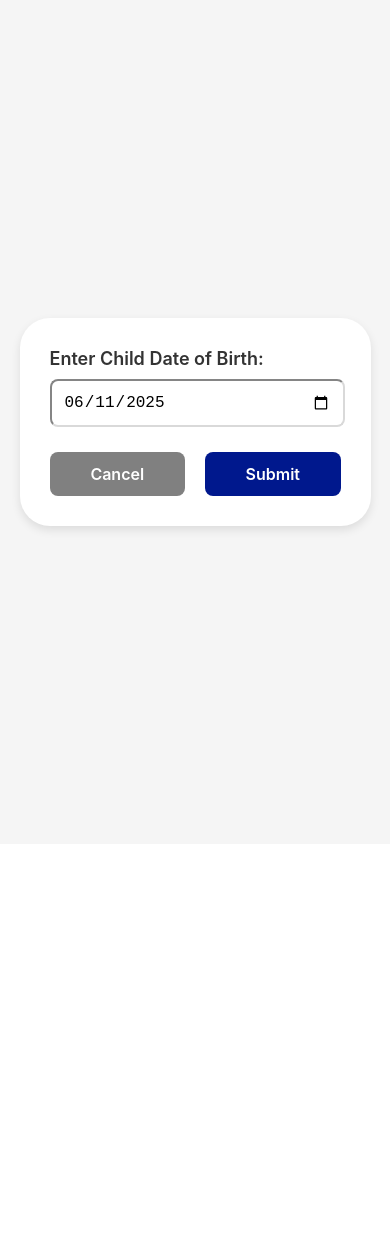
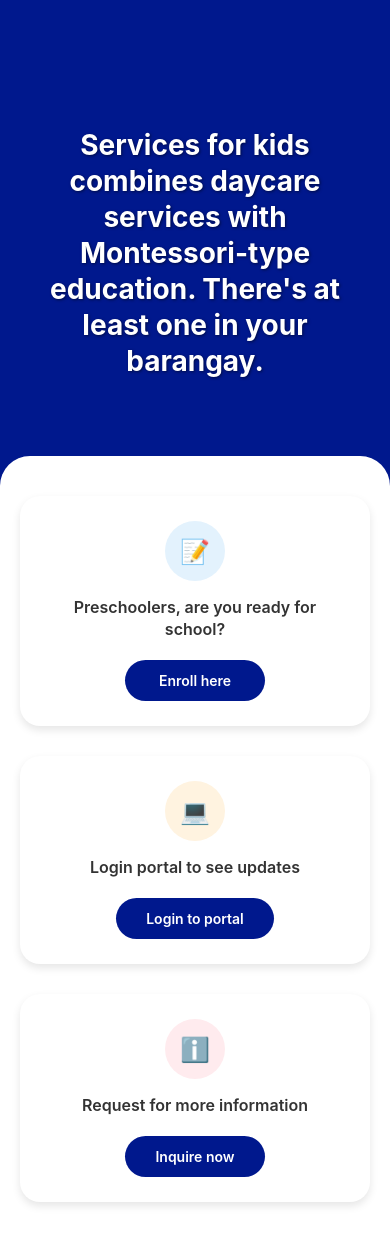
Before and after one commit to KristineS22/EDUCARE-ENROLLMENT, a React Native app: screen /HomePage in a window 390 px wide. Shown: the top 1244 px of the page. Before the commit the page ends 844 px from the top, so only its background shows below. Built offline with nearby package versions, Linux system fonts and the light colour scheme.

Commit message:
added tabs whahahha

```diff
--- a/App.js
+++ b/App.js
@@ -2,6 +2,7 @@ import React from "react";
 import { NavigationContainer } from "@react-navigation/native";
 import { createStackNavigator } from "@react-navigation/stack";
 
+import HomePage from "./components/Tabs/HomePage";
 import DateOfBirthPicker from "./components/DateOfBirthPicker";
 import AgeCheckScreen from "./components/AgeCheckScreen";
 import PreRegistrationScreen from "./components/PreRegistrationScreen";
@@ -14,7 +15,13 @@ const Stack = createStackNavigator();
 export default function App() {
   return (
     <NavigationContainer>
-      <Stack.Navigator initialRouteName="DatePicker">
+      <Stack.Navigator initialRouteName="HomePage">
+        {/* HomePage */}
+        <Stack.Screen
+          name="HomePage"
+          component={HomePage}
+          options={{ headerShown: false }}
+        />
         {/* Then go to DateOfBirthPicker */}
         <Stack.Screen
           name="DatePicker"
--- a/components/DateOfBirthPicker.js
+++ b/components/DateOfBirthPicker.js
@@ -63,6 +63,7 @@ export default function DateOfBirthPicker() {
     setBirthday(new Date());
     setErrors({ birthday: "" });
     setShowDatePicker(false);
+    navigation.goBack(); // Fixed method name
   };
 
   const handleSubmit = () => {
--- /dev/null
+++ b/components/Tabs/HomePage.js
@@ -0,0 +1,224 @@
+import React from "react";
+import {
+  View,
+  Text,
+  StyleSheet,
+  TouchableOpacity,
+  ScrollView,
+  ImageBackground,
+  Dimensions,
+} from "react-native";
+import { useNavigation } from "@react-navigation/native";
+
+const { width, height } = Dimensions.get('window');
+
+export default function HomePage() {
+  const navigation = useNavigation();
+
+  const handleEnrollHere = () => {
+    navigation.navigate("DatePicker");
+  };
+
+  const handleLoginToPortal = () => {
+    // Navigate to login screen when implemented
+    console.log("Navigate to login portal");
+  };
+
+  const handleInquireNow = () => {
+    // Navigate to inquiry screen when implemented
+    console.log("Navigate to inquiry screen");
+  };
+
+  return (
+    <ScrollView style={styles.container} showsVerticalScrollIndicator={false}>
+      {/* Hero Section */}
+      <View style={styles.heroSection}>
+        <View style={styles.heroOverlay}>
+          <View style={styles.heroContent}>
+            <Text style={styles.heroTitle}>
+              Services for kids combines daycare services with Montessori-type education. There's at least one in your barangay.
+            </Text>
+          </View>
+        </View>
+      </View>
+
+      {/* Service Cards Section */}
+      <View style={styles.servicesSection}>
+        <View style={styles.servicesContainer}>
+          {/* Enrollment Card */}
+          <TouchableOpacity
+            style={styles.serviceCard}
+            onPress={handleEnrollHere}
+            activeOpacity={0.8}
+          >
+            <View style={styles.cardIcon}>
+              <View style={styles.enrollmentIcon}>
+                <Text style={styles.iconText}>📝</Text>
+              </View>
+            </View>
+            <Text style={styles.cardTitle}>Preschoolers, are you ready for school?</Text>
+            <TouchableOpacity
+              style={styles.cardButton}
+              onPress={handleEnrollHere}
+            >
+              <Text style={styles.cardButtonText}>Enroll here</Text>
+            </TouchableOpacity>
+          </TouchableOpacity>
+
+          {/* Login Portal Card */}
+          <TouchableOpacity
+            style={styles.serviceCard}
+            onPress={handleLoginToPortal}
+            activeOpacity={0.8}
+          >
+            <View style={styles.cardIcon}>
+              <View style={styles.loginIcon}>
+                <Text style={styles.iconText}>💻</Text>
+              </View>
+            </View>
+            <Text style={styles.cardTitle}>Login portal to see updates</Text>
+            <TouchableOpacity
+              style={styles.cardButton}
+              onPress={handleLoginToPortal}
+            >
+              <Text style={styles.cardButtonText}>Login to portal</Text>
+            </TouchableOpacity>
+          </TouchableOpacity>
+
+          {/* Inquiry Card */}
+          <TouchableOpacity
+            style={styles.serviceCard}
+            onPress={handleInquireNow}
+            activeOpacity={0.8}
+          >
+            <View style={styles.cardIcon}>
+              <View style={styles.inquiryIcon}>
+                <Text style={styles.iconText}>ℹ️</Text>
+              </View>
+            </View>
+            <Text style={styles.cardTitle}>Request for more information</Text>
+            <TouchableOpacity
+              style={styles.cardButton}
+              onPress={handleInquireNow}
+            >
+              <Text style={styles.cardButtonText}>Inquire now</Text>
+            </TouchableOpacity>
+          </TouchableOpacity>
+        </View>
+      </View>
+    </ScrollView>
+  );
+}
+
+const styles = StyleSheet.create({
+  container: {
+    flex: 1,
+    backgroundColor: '#f5f5f5',
+  },
+  heroSection: {
+    height: height * 0.6,
+    justifyContent: 'center',
+    alignItems: 'center',
+    backgroundColor: '#00188D', // Added solid background color
+  },
+  heroOverlay: {
+    ...StyleSheet.absoluteFillObject,
+    backgroundColor: 'rgba(0, 24, 141, 0.3)', // Lighter overlay since we have solid background
+    justifyContent: 'center',
+    alignItems: 'center',
+    paddingHorizontal: 20,
+  },
+  heroContent: {
+    alignItems: 'center',
+    maxWidth: '90%',
+  },
+  heroTitle: {
+    fontSize: 28,
+    fontWeight: 'bold',
+    color: 'white',
+    textAlign: 'center',
+    lineHeight: 36,
+    textShadowColor: 'rgba(0, 0, 0, 0.5)',
+    textShadowOffset: { width: 1, height: 1 },
+    textShadowRadius: 3,
+  },
+  servicesSection: {
+    backgroundColor: '#ffffff',
+    marginTop: -50,
+    borderTopLeftRadius: 30,
+    borderTopRightRadius: 30,
+    paddingTop: 40,
+    paddingBottom: 40,
+    minHeight: height * 0.5,
+  },
+  servicesContainer: {
+    paddingHorizontal: 20,
+    gap: 20,
+  },
+  serviceCard: {
+    backgroundColor: '#ffffff',
+    borderRadius: 20,
+    padding: 25,
+    shadowColor: '#000',
+    shadowOffset: {
+      width: 0,
+      height: 4,
+    },
+    shadowOpacity: 0.1,
+    shadowRadius: 8,
+    elevation: 5,
+    alignItems: 'center',
+    marginBottom: 10,
+  },
+  cardIcon: {
+    marginBottom: 15,
+  },
+  enrollmentIcon: {
+    width: 60,
+    height: 60,
+    borderRadius: 30,
+    backgroundColor: '#E3F2FD',
+    justifyContent: 'center',
+    alignItems: 'center',
+  },
+  loginIcon: {
+    width: 60,
+    height: 60,
+    borderRadius: 30,
+    backgroundColor: '#FFF3E0',
+    justifyContent: 'center',
+    alignItems: 'center',
+  },
+  inquiryIcon: {
+    width: 60,
+    height: 60,
+    borderRadius: 30,
+    backgroundColor: '#FFEBEE',
+    justifyContent: 'center',
+    alignItems: 'center',
+  },
+  iconText: {
+    fontSize: 24,
+  },
+  cardTitle: {
+    fontSize: 16,
+    fontWeight: '600',
+    color: '#333',
+    textAlign: 'center',
+    marginBottom: 20,
+    lineHeight: 22,
+  },
+  cardButton: {
+    backgroundColor: '#00188D',
+    paddingVertical: 12,
+    paddingHorizontal: 30,
+    borderRadius: 25,
+    minWidth: 140,
+  },
+  cardButtonText: {
+    color: 'white',
+    fontSize: 14,
+    fontWeight: '600',
+    textAlign: 'center',
+  },
+});
```
Also changed, not shown: components/(tabs)/HomePage.js (deleted, +0 -49 lines).
